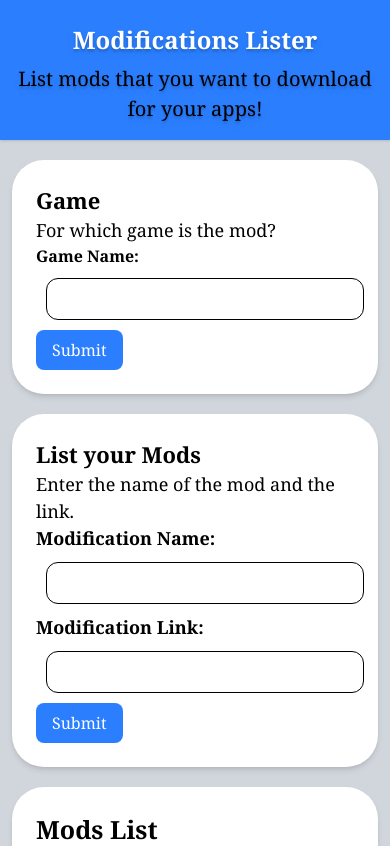
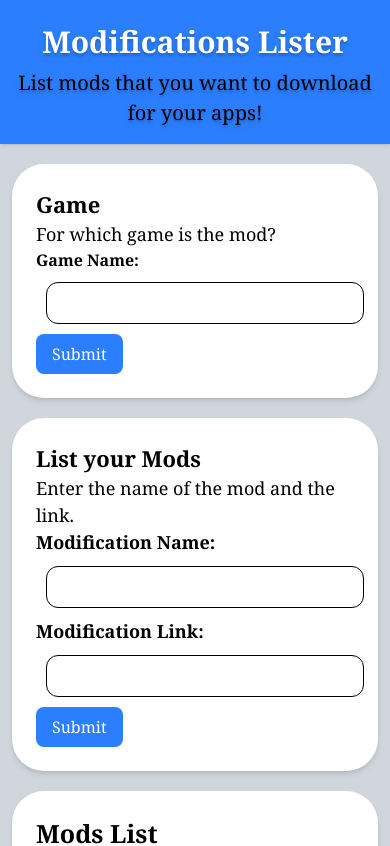
Before and after one commit to RianWilliamAlday/Modifications-Lister, a React (Vite) app: page / in a window 390 px wide. Shown: the top 846 px of the page. Built offline with nearby package versions, Linux system fonts and the light colour scheme.

Commit message:
Fix text size on mobile

```diff
--- a/src/components/Header.jsx
+++ b/src/components/Header.jsx
@@ -3,7 +3,7 @@ const Header =  ({webname}) =>{
     return(
         <>
         <header className="bg-blue-500 text-center p-4 font-serif text-shadow-lg shadow-sm shadow-black-700">
-                <h1 className="m-2 text-2xl xl:text-4xl font-bold text-white">{webname}</h1>
+                <h1 className="m-2 text-3xl xl:text-4xl font-bold text-white">{webname}</h1>
                 <p className="text-[20px]">List mods that you want to download for your apps!</p>
         </header>
         </>
```
